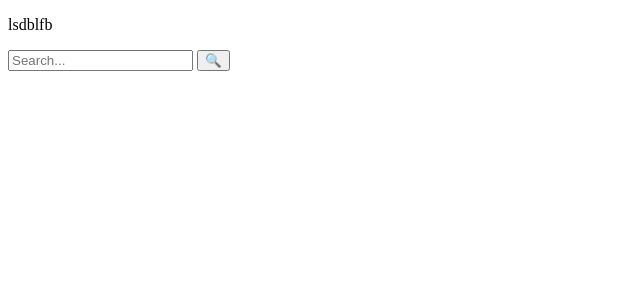
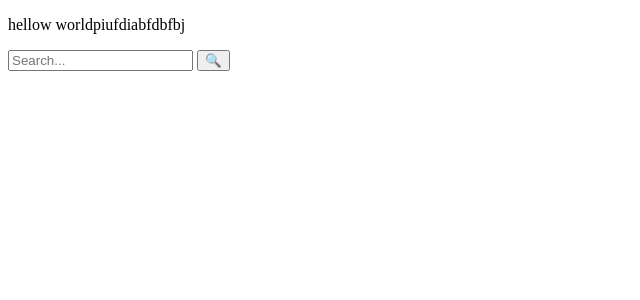
Before and after one commit to 5arav031k/Hackathon2024, a React (Create React App) app in the folder ai-front/: page / in a window 1280 px wide. Shown: the top 300 px of the page, without its empty margins (0-640 px from the left). Built offline with nearby package versions, Linux system fonts and the light colour scheme.

Commit message:
init commit v2

```diff
--- a/ai-front/src/App.js
+++ b/ai-front/src/App.js
@@ -3,7 +3,7 @@ import './App.css';
 function App() {
   return (
     <div className="App">
-      <p>lsdblfb</p>
+      <p>hellow worldpiufdiabfdbfbj</p>
     </div>
   );
 }
```
